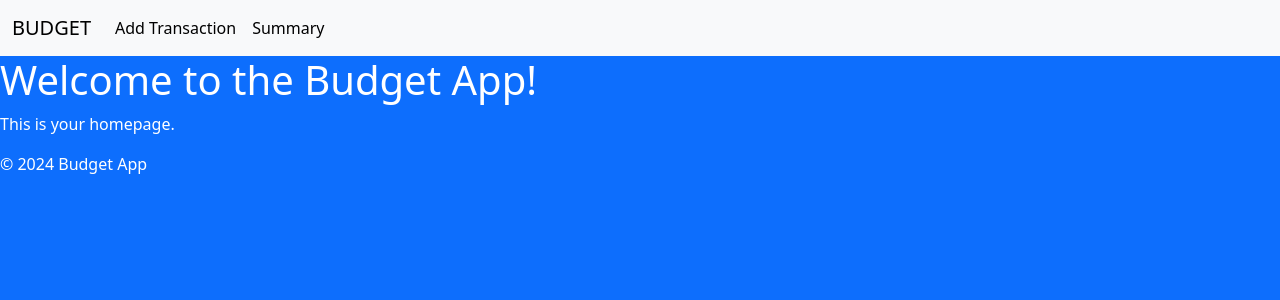
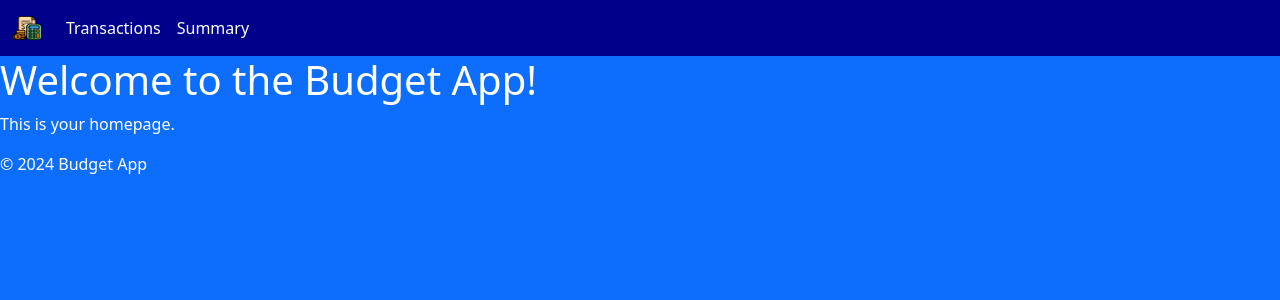
Before and after one commit to jortiz93/colomboi, a Flask app: page / in a window 1280 px wide. Shown: the top 300 px of the page. Run offline with Flask 3, Linux system fonts and the light colour scheme.

Commit message:
Nav bars complete

```diff
--- a/budget_app/static/css/styles.css
+++ b/budget_app/static/css/styles.css
@@ -0,0 +1,3 @@
+.bg-dark-blue {
+    background-color: #00008B; /* Dark blue */
+}
--- a/budget_app/templates/base.html
+++ b/budget_app/templates/base.html
@@ -12,9 +12,11 @@
 
 <body class="bg-primary text-white text-bolder ">
     <header>
-        <nav class="navbar navbar-expand-lg navbar-light bg-light">
+        <nav class="navbar navbar-expand-lg navbar-dark bg-dark-blue">
             <div class="container-fluid">
-                <a class="navbar-brand" href="{{ url_for('home') }}">BUDGET</a>
+                <a class="navbar-brand" href="{{ url_for('home') }}">
+                    <img src="{{ url_for('static', filename='Home.png') }}" alt="" width="30" height="24">
+                </a>
                 <button class="navbar-toggler" type="button" data-bs-toggle="collapse" data-bs-target="#navbarNav"
                     aria-controls="navbarNav" aria-expanded="false" aria-label="Toggle navigation">
                     <span class="navbar-toggler-icon"></span>
@@ -22,8 +24,8 @@
                 <div class="collapse navbar-collapse" id="navbarNav">
                     <ul class="navbar-nav">
                         <li class="nav-item">
-                            <a class="nav-link active" aria-current="page" href="{{ url_for('add_transaction') }}">Add
-                                Transaction</a>
+                            <a class="nav-link active" aria-current="page" href="{{ url_for('add_transaction') }}">
+                                Transactions</a>
                         </li>
                         <li class="nav-item">
                             <a class="nav-link active" href=" {{ url_for('summary') }}">Summary</a>
```
Also changed, not shown: budget_app/static/Home.png (added).
